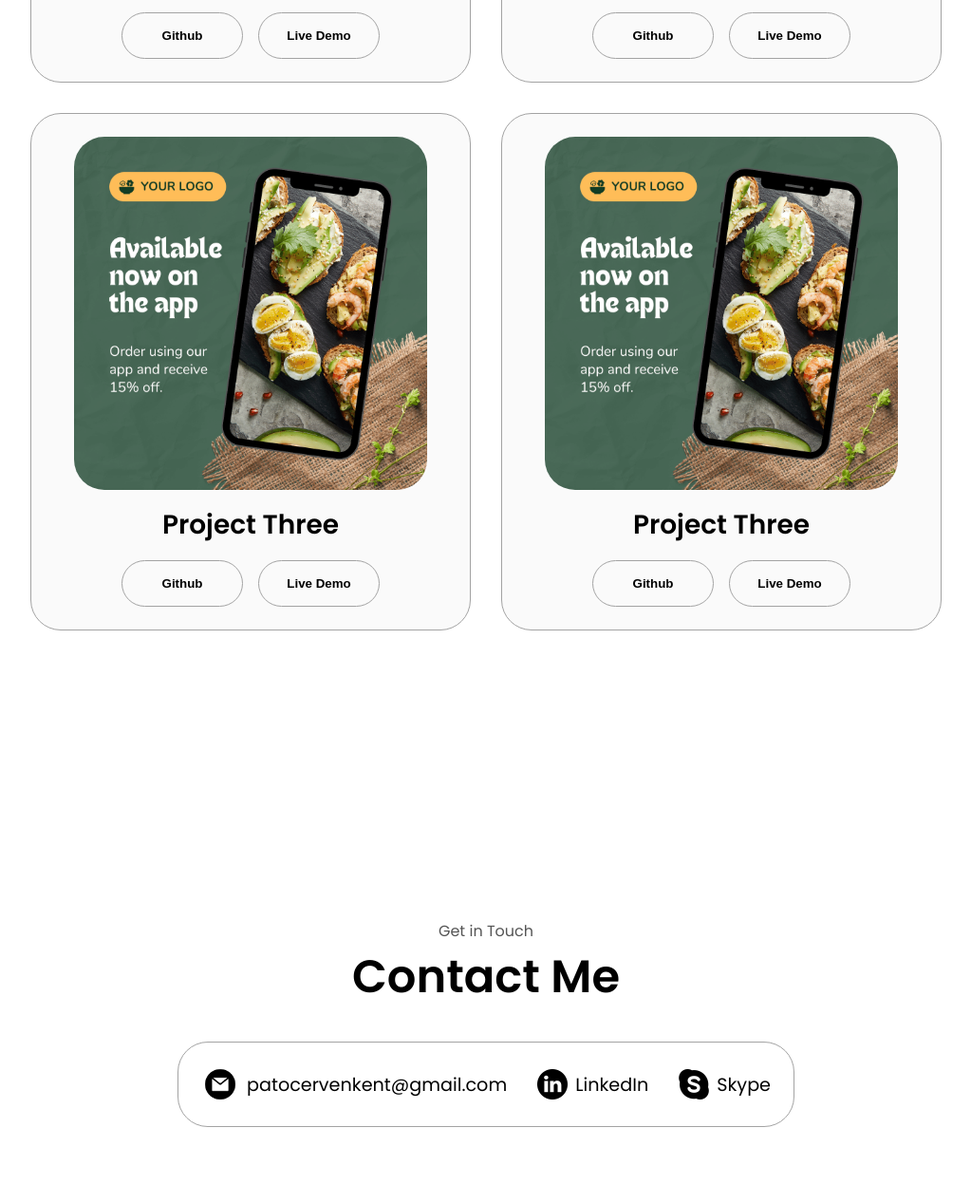
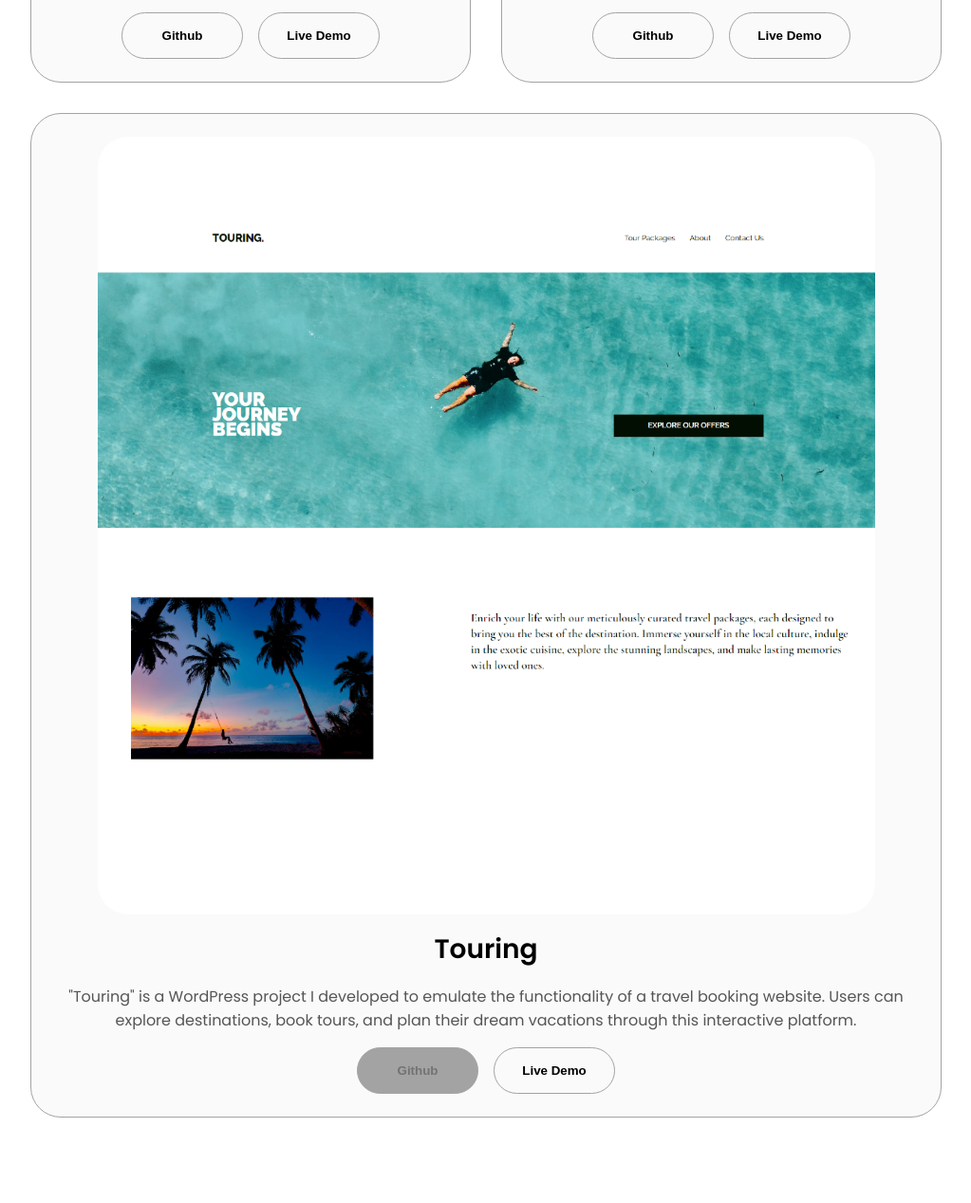
Before and after one commit to zebeneytnayn/myportfolio, a plain HTML site: page index.html in a window 1280 px wide. Shown: the part 7714-8981 px from the top of the page at 95% size, without its empty margins (128-1151 px from the left). Drawn offline with Linux system fonts and the light colour scheme.

Commit message:
adds touring and google analytics

```diff
--- a/assets/css/style.css
+++ b/assets/css/style.css
@@ -264,6 +264,11 @@ section {
   gap: 1rem;
 }
 
+.btn-disabled {
+  color: #737373 !important;
+  background: rgb(163, 163, 163);
+  border: rgb(53, 53, 53) 0.1rem solid;
+}
 /* ABOUT SECTION */
 
 #about {
--- a/index.html
+++ b/index.html
@@ -7,7 +7,15 @@
     <title>I am EKAP- My Personal Portfolio</title>
     <link rel="stylesheet" href="./assets/css/style.css" />
     <link rel="stylesheet" href="./assets/css/mediaqueries.css" />
+    <!-- Google tag (gtag.js) -->
+    <script async src="https://www.googletagmanager.com/gtag/js?id=G-MBJZEDZBHP"></script>
+    <script>
+      window.dataLayer = window.dataLayer || [];
+      function gtag(){dataLayer.push(arguments);}
+      gtag('js', new Date());
 
+      gtag('config', 'G-MBJZEDZBHP');
+    </script>
   </head>
   <body>
     <nav id="desktop-nav">
@@ -530,7 +538,7 @@
               </button>
               <button
                 class="btn btn-color-2 project-btn"
-                onclick="window.open('https://iamekap.000webhostapp.com/', '_blank')"
+                onclick="window.open('#', '_blank')"
               >
                 See Details
               </button>
@@ -565,7 +573,7 @@
             </button>
             <button
               class="btn btn-color-2 project-btn"
-              onclick="location.href='https://github.com/'"
+              onclick="location.href='#'"
             >
               Live Demo
             </button>
@@ -575,7 +583,7 @@
           <div class="article-container">
             <img
               src="./assets/images/balikatan.png"
-              alt="Project 2"
+              alt="balikatan-img"
               class="project-img"
             />
           </div>
@@ -584,7 +592,31 @@
           <div class="btn-container">
             <button
               class="btn btn-color-2 project-btn"
-              onclick="location.href='https://github.com/'"
+              onclick="location.href='#'"
+            >
+              Github
+            </button>
+            <button
+              class="btn btn-color-2 project-btn"
+              onclick="location.href='#'"
+            >
+              Live Demo
+            </button>
+          </div>
+        </div>
+        <div class="details-container color-container">
+          <div class="article-container">
+            <img
+              src="./assets/images/mydemo.png"
+              alt="touring-image"
+              class="project-img"
+            />
+          </div>
+          <h2 class="experience-sub-title project-title">Touring</h2>
+          <p class="project-description" id="desc-6">"Touring" is a WordPress project I developed to emulate the functionality of a travel booking website. Users can explore destinations, book tours, and plan their dream vacations through this interactive platform.</p>
+          <div class="btn-container">
+            <button
+              class="btn btn-color-3 project-btn btn-disabled"
             >
               Github
             </button>
@@ -596,55 +628,7 @@
             </button>
           </div>
         </div>
-        <div class="details-container color-container">
-          <div class="article-container">
-            <img
-              src="./assets/images/project-3.png"
-              alt="Project 3"
-              class="project-img"
-            />
-          </div>
-          <h2 class="experience-sub-title project-title">Project Three</h2>
-          <div class="btn-container">
-            <button
-              class="btn btn-color-2 project-btn"
-              onclick="location.href='https://github.com/'"
-            >
-              Github
-            </button>
-            <button
-              class="btn btn-color-2 project-btn"
-              onclick="location.href='https://github.com/'"
-            >
-              Live Demo
-            </button>
-          </div>
-        </div>
 
-        <div class="details-container color-container">
-          <div class="article-container">
-            <img
-              src="./assets/images/project-3.png"
-              alt="Project 3"
-              class="project-img"
-            />
-          </div>
-          <h2 class="experience-sub-title project-title">Project Three</h2>
-          <div class="btn-container">
-            <button
-              class="btn btn-color-2 project-btn"
-              onclick="location.href='https://github.com/'"
-            >
-              Github
-            </button>
-            <button
-              class="btn btn-color-2 project-btn"
-              onclick="location.href='https://github.com/'"
-            >
-              Live Demo
-            </button>
-          </div>
-        </div>
 
 
 
```
Also changed, not shown: assets/images/mydemo.png (added).
